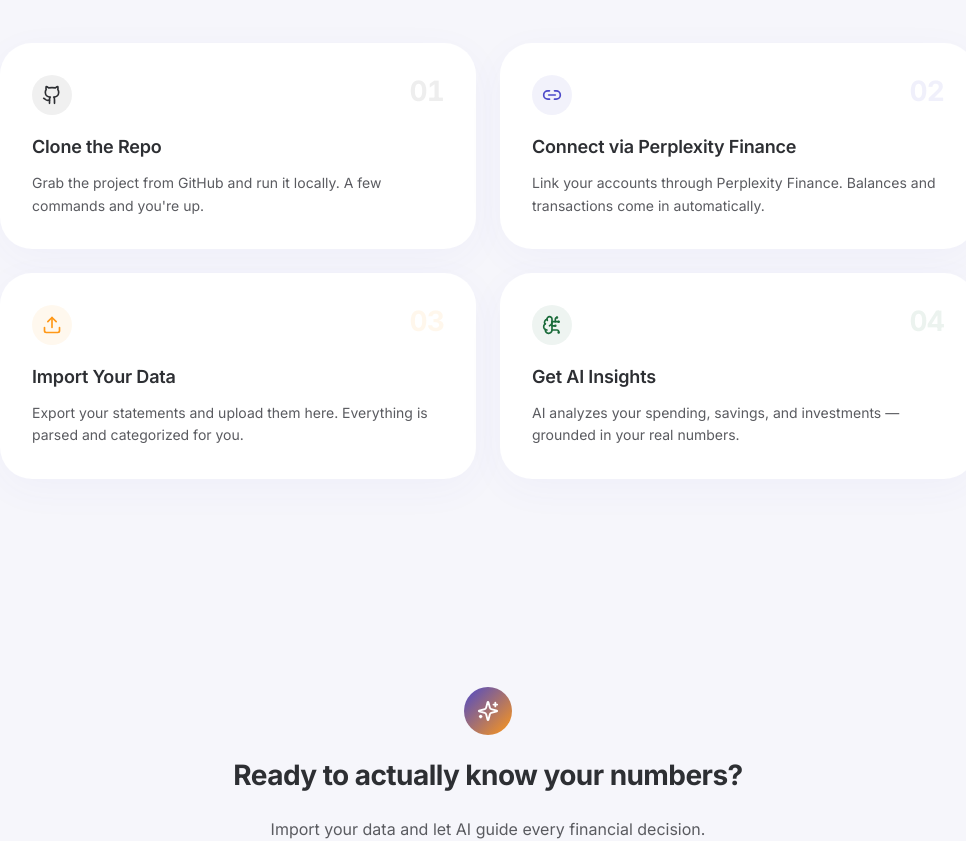
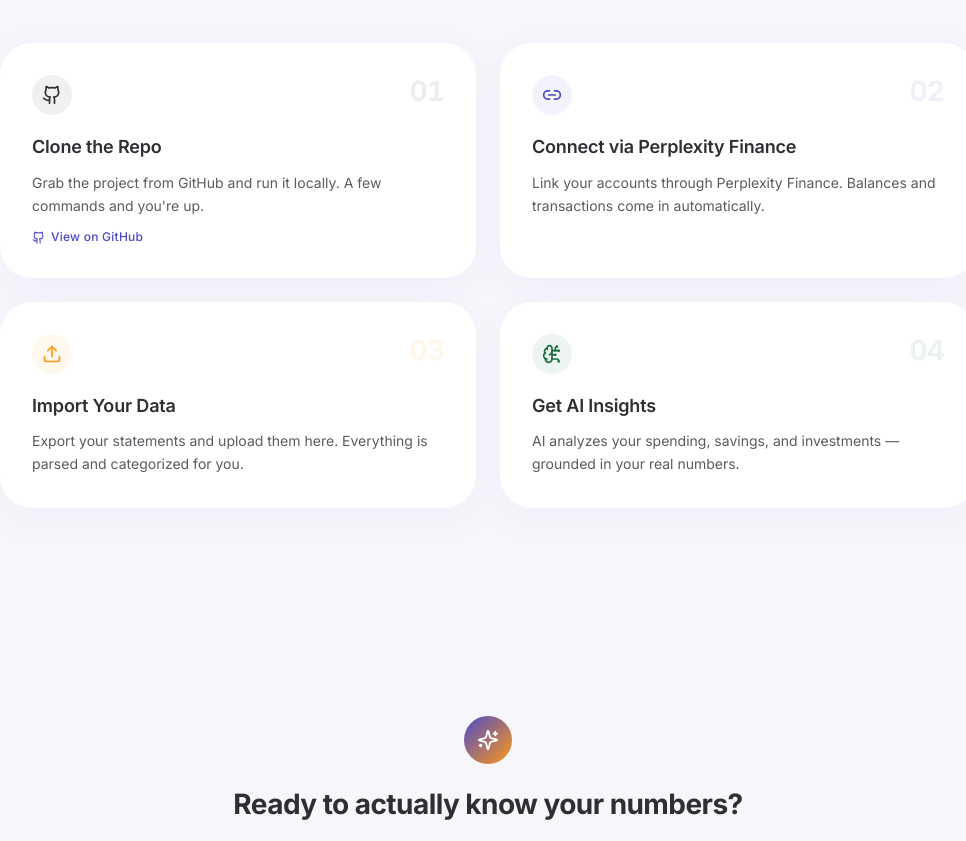
Before and after one commit to SoSaLay/ai-fix-my-money, a Next.js app in the folder luminous-ledger/: page / in a window 1280 px wide. Shown: the part 2580-3421 px from the top of the page, without its empty margins (152-1118 px from the left). Built offline with nearby package versions, Linux system fonts and the light colour scheme.

Commit message:
Add GitHub repo link to Clone the Repo step

```diff
--- a/luminous-ledger/app/(marketing)/page.tsx
+++ b/luminous-ledger/app/(marketing)/page.tsx
@@ -129,6 +129,8 @@ const STEPS = [
     icon: <Github size={20} />,
     title: 'Clone the Repo',
     body: 'Grab the project from GitHub and run it locally. A few commands and you\'re up.',
+    link: 'https://github.com/SoSaLay/ai-fix-my-money',
+    linkLabel: 'View on GitHub',
     color: '#2d2f33',
   },
   {
@@ -316,6 +318,14 @@ export default function MarketingPage() {
               <div className="flex flex-col gap-3">
                 <p className="text-headline-sm text-on-surface">{step.title}</p>
                 <p className="text-body-md text-on-surface-variant leading-relaxed">{step.body}</p>
+                {'link' in step && step.link && (
+                  <a href={step.link} target="_blank" rel="noopener noreferrer"
+                    className="inline-flex items-center gap-1.5 text-label-md font-medium hover:opacity-75 transition-opacity"
+                    style={{ color: '#4c49c9' }}>
+                    <Github size={13} />
+                    {step.linkLabel}
+                  </a>
+                )}
               </div>
             </div>
           ))}
```
